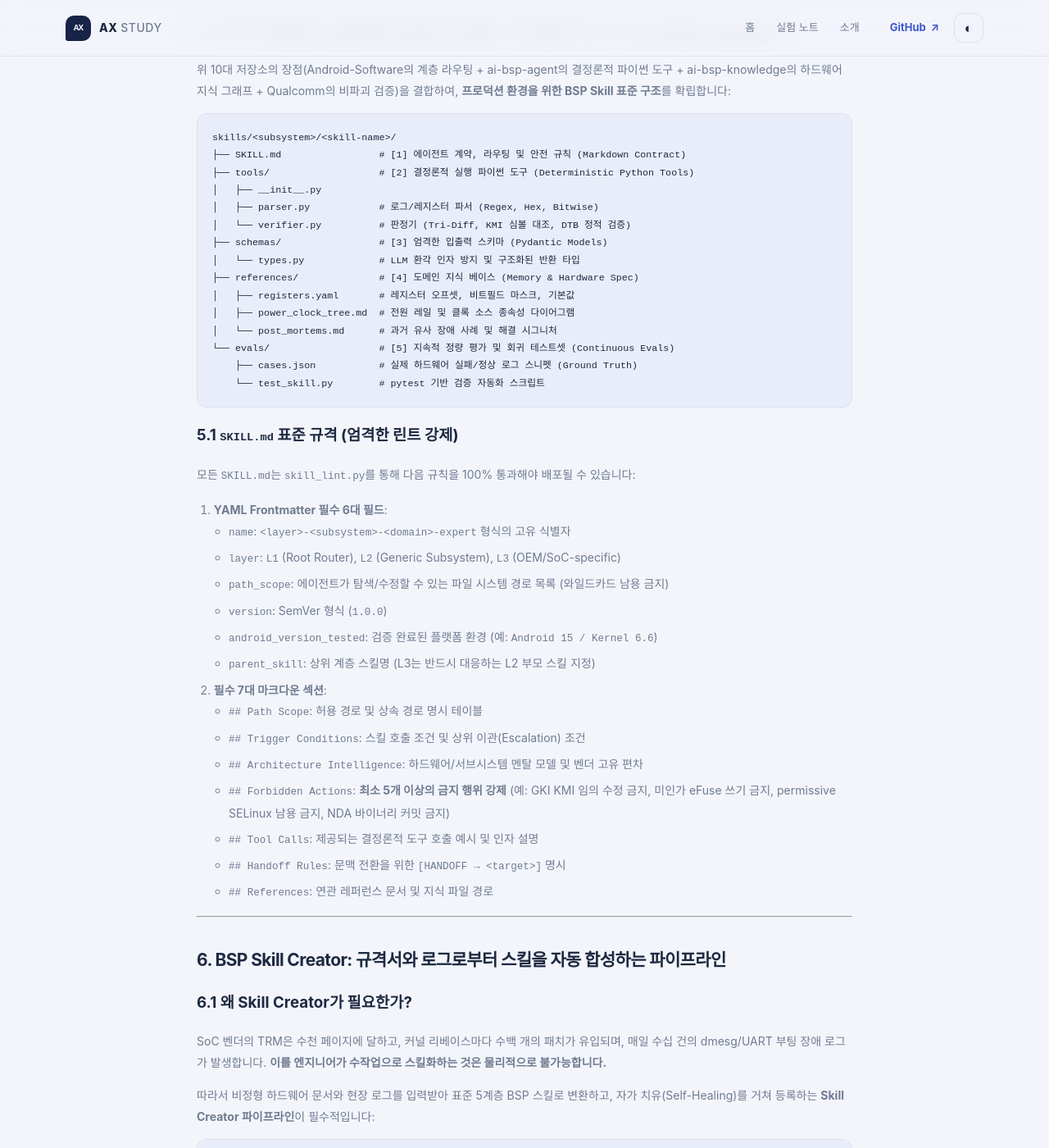
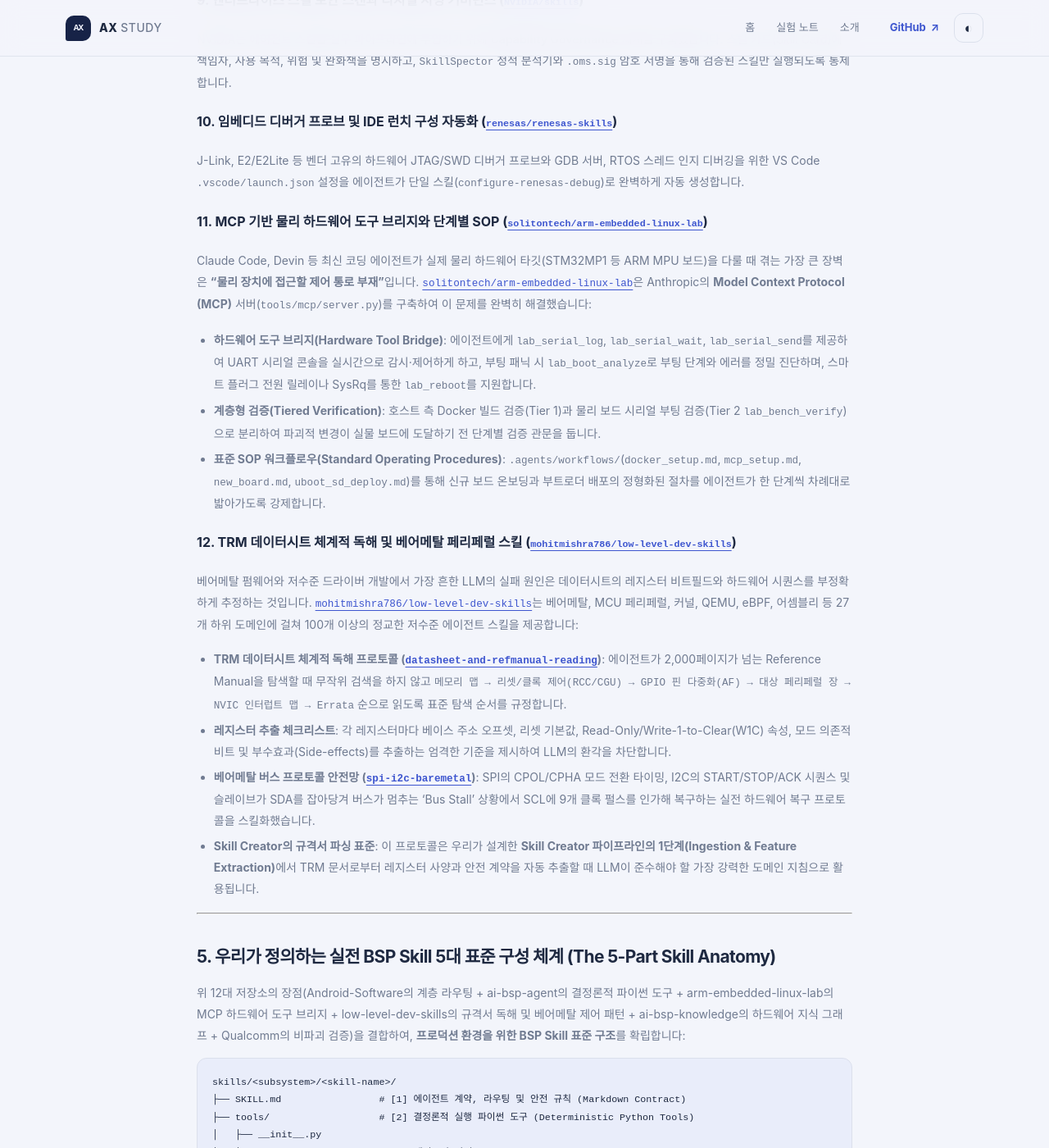
Before and after one commit to hkkoo/ax-study, a Jekyll site: the page built from _posts/2026-10-18-agentic-bsp-shift-definition-and-landscape.md, in a window 1280 px wide and 1400 px high, scrolled down 8445 px. Shown: the whole window at 82% size. Built offline with Jekyll 4.4.1, drawn with Linux system fonts in a browser that asks for light colours; some of the changed text lies outside the part shown.

Commit message:
[verified][agy] add arm-embedded-linux-lab and low-level-dev-skills to post 1

````diff
--- a/_posts/2026-10-18-agentic-bsp-shift-definition-and-landscape.md
+++ b/_posts/2026-10-18-agentic-bsp-shift-definition-and-landscape.md
@@ -1,7 +1,7 @@
 ---
 layout: post
 title: "Android BSP의 Agentic Shift (1) — 정의와 생태계 흐름"
-description: "Agentic Shift를 설명하는 분석 틀과 BSP의 물리적 제약, 글로벌 실리콘 벤더 지형도, 그리고 오픈소스 BSP Skill 10대 저장소 분석을 통한 스킬 구성 및 자동 생성(Skill Creator) 설계를 다룹니다."
+description: "Agentic Shift를 설명하는 분석 틀과 BSP의 물리적 제약, 글로벌 실리콘 벤더 지형도, 그리고 오픈소스 BSP Skill 12대 저장소 분석을 통한 스킬 구성 및 자동 생성(Skill Creator) 설계를 다룹니다."
 date: 2026-10-18 00:00:00 +0900
 ---
 
@@ -12,7 +12,7 @@
 시리즈의 첫 번째 글에서는 다음 내용을 종합적으로 정리합니다:
 1. **Agentic Shift를 설명하는 분석 틀(L1~L6)**과 임베디드 BSP 환경의 물리적 특수성
 2. **글로벌 실리콘 벤더(11개 사)의 에이전틱 준비 상황 및 3대 그룹 분류**
-3. **오픈소스 생태계에서 수집·분석한 10대 BSP Skill 저장소의 아키텍처 특징**
+3. **오픈소스 생태계에서 수집·분석한 12대 BSP Skill 저장소의 아키텍처 특징**
 4. **결정론적 무환각(Zero-Hallucination)을 보장하는 5계층 BSP Skill 표준 구조**
 5. **TRM 데이터시트와 로그로부터 스킬을 자동 합성하는 'Skill Creator' 파이프라인 설계**
 
@@ -138,11 +138,11 @@
 
 ---
 
-## 4. 우리가 분석한 오픈소스 BSP Skill 10대 저장소의 구조적 특징
+## 4. 우리가 분석한 오픈소스 BSP Skill 12대 저장소의 구조적 특징
 
 우리는 인터넷에 공개된 다양한 엔지니어링 에이전트 저장소를 로컬 환경에 직접 클론하고 심층 분석했습니다. 각 리포지토리가 취하고 있는 구조적 특징과 장단점을 비교하면 다음과 같습니다.
 
-### 4.1 10대 오픈소스 BSP Skill 비교 매트릭스
+### 4.1 12대 오픈소스 BSP Skill 비교 매트릭스
 
 | 저장소명 | 핵심 도메인 | 스킬 구현 방식 | 안전/거버넌스 장치 | 지식 표현 및 평가(Eval) 체계 |
 |---|---|---|---|---|
@@ -150,6 +150,8 @@
 | [`liangyongqin/ai-bsp-agent`](https://github.com/liangyongqin/ai-bsp-agent)<br/>*(원저장소: jonaschen)* | Android/Linux BSP<br/>RCA 진단 (v6.8) | **결정론적 Python Tools**<br/>(`skills/bsp_diagnostics/`) | 정규식 조기부팅 선별(LLM 우회),<br/>입출력 Pydantic 스키마 강제 | 539개 단위/통합 테스트,<br/>`skill_improvement.py` 자가 학습 |
 | [`liangyongqin/ai-bsp-knowledge-skill-sets`](https://github.com/liangyongqin/ai-bsp-knowledge-skill-sets)<br/>/ [`NasdaqGodzilla`](https://github.com/NasdaqGodzilla/ai-bsp-knowledge-skill-sets) | SoC 하드웨어 지식,<br/>DVFS, 전원, 클록 트리 | Claude Code 스킬 +<br/>임베디드 그래프 DB (Kuzu) | 원시 레지스터 주소 검증기,<br/>중복 노드 방지 멱등성 보장 | **380+ 정량 회귀 테스트(Eval)**,<br/>`hardware-spec-extractor` (TRM/XML) |
 | [`qualcomm-linux/qcom-linux-skills`](https://github.com/qualcomm-linux/qcom-linux-skills) | Snapdragon Linux,<br/>QDL 플래시, 부팅 검증 | 단위 Python CLI 스크립트<br/>(`pyserial` UART 자동화) | 비파괴 기본 원칙, 종료 코드(`exit 0`),<br/>Fenced Sanity Checks | `references/` 보드 메타데이터,<br/>LAVA CI 연동 리포트 |
+| [`solitontech/arm-embedded-linux-lab`](https://github.com/solitontech/arm-embedded-linux-lab)<br/>*(물리 보드 벤치 랩)* | ARM 임베디드 Linux,<br/>U-Boot, Kernel, TFTP/NFS | Claude Code 워크플로우 +<br/>**MCP 하드웨어 도구 브리지** | 물리 릴레이/SysRq 전원 제어,<br/>단계별 SOP 및 격리 Docker 빌드 | UART 콘솔 실시간 모니터링,<br/>`lab_boot_analyze`, `lab_bench_verify` |
+| [`mohitmishra786/low-level-dev-skills`](https://github.com/mohitmishra786/low-level-dev-skills)<br/>*(베어메탈 & 저수준 스킬)* | 베어메탈, MCU 페리페럴,<br/>SPI/I2C/UART/MMIO, 커널 | 27개 도메인 Markdown 스킬<br/>(100+ Agent Skills 모음) | 버스 스톨 9-클록 복구 가이드,<br/>W1C 비트 오염 방지 안전 규칙 | **TRM 데이터시트 체계적 독해 프로토콜**,<br/>레지스터 맵/비트필드 추출 체크리스트 |
 | [`Higangssh/yocto-agent-skills`](https://github.com/Higangssh/yocto-agent-skills) | Yocto Project,<br/>BitBake 빌드 트리아지 | 릴리즈 인지 라우팅 +<br/>참조 문서 점진적 노출 | 버전 간 문법 오염 원천 차단,<br/>`do_compile` 에러 구간 추출 | `evals/cases/` 프롬프트 벤치마크,<br/>QA 에러 및 오버라이드 가이드 |
 | [`intel/linux-kernel-oops`](https://github.com/intel/linux-kernel-oops) | x86 Linux 커널<br/>Panic/Oops 분석 | Stack Trace 파서 +<br/>`decode_stacktrace.sh` | 디버그 심볼(`vmlinux`) 필수 요구,<br/>구조화된 RCA 템플릿 강제 | First Bad Frame 심볼 역추적,<br/>`evals/` 모의 크래시 검증 |
 | [`tzussman/kernel-dev-skill`](https://github.com/tzussman/kernel-dev-skill) | Linux 커널 업스트림<br/>워크플로 자동화 | 공식 CLI 도구 래퍼<br/>(`b4`, `virtme-ng`, `git-bisect`) | 가상화 마이크로VM 격리 실행,<br/>Git 워크트리 변경 격리 | Linux 커널 개발 워크플로 매핑,<br/>Mailing List 패치 검증 |
@@ -159,7 +161,7 @@
 
 ---
 
-### 4.2 10대 저장소에서 도출한 핵심 설계 특징
+### 4.2 12대 저장소에서 도출한 핵심 설계 특징
 
 #### 1. "결정론적 추론 우선(Deterministic over Autonomy)" 원칙 ([`ai-bsp-agent`](https://github.com/liangyongqin/ai-bsp-agent))
 LLM에게 16진수 레지스터 주소 계산, 비트마스크 시프트, 수만 줄의 dmesg 정규식 파싱을 맡기면 반드시 환각이 발생합니다. [`liangyongqin/ai-bsp-agent`](https://github.com/liangyongqin/ai-bsp-agent)(원저장소: `jonaschen`)는 LLM(Brain)에게 오직 고수준 가설 수립과 도구 디스패치만 맡기고, **실제 계산과 로그 추출은 100% 순수 파이썬 도구(`skills/bsp_diagnostics/`)**에 위임합니다. 특히 초기 부팅 로그(TF-A, LK, U-Boot)는 순수 정규식으로 선별하여 LLM 호출 자체를 건너뜁니다.
@@ -197,11 +199,24 @@
 #### 10. 임베디드 디버거 프로브 및 IDE 런치 구성 자동화 ([`renesas/renesas-skills`](https://github.com/renesas/renesas-skills))
 J-Link, E2/E2Lite 등 벤더 고유의 하드웨어 JTAG/SWD 디버거 프로브와 GDB 서버, RTOS 스레드 인지 디버깅을 위한 VS Code `.vscode/launch.json` 설정을 에이전트가 단일 스킬(`configure-renesas-debug`)로 완벽하게 자동 생성합니다.
 
+#### 11. MCP 기반 물리 하드웨어 도구 브리지와 단계별 SOP ([`solitontech/arm-embedded-linux-lab`](https://github.com/solitontech/arm-embedded-linux-lab))
+Claude Code, Devin 등 최신 코딩 에이전트가 실제 물리 하드웨어 타깃(STM32MP1 등 ARM MPU 보드)을 다룰 때 겪는 가장 큰 장벽은 **"물리 장치에 접근할 제어 통로 부재"**입니다. [`solitontech/arm-embedded-linux-lab`](https://github.com/solitontech/arm-embedded-linux-lab)은 Anthropic의 **Model Context Protocol (MCP)** 서버(`tools/mcp/server.py`)를 구축하여 이 문제를 완벽히 해결했습니다:
+* **하드웨어 도구 브리지(Hardware Tool Bridge)**: 에이전트에게 `lab_serial_log`, `lab_serial_wait`, `lab_serial_send`를 제공하여 UART 시리얼 콘솔을 실시간으로 감시·제어하게 하고, 부팅 패닉 시 `lab_boot_analyze`로 부팅 단계와 에러를 정밀 진단하며, 스마트 플러그 전원 릴레이나 SysRq를 통한 `lab_reboot`를 지원합니다.
+* **계층형 검증(Tiered Verification)**: 호스트 측 Docker 빌드 검증(Tier 1)과 물리 보드 시리얼 부팅 검증(Tier 2 `lab_bench_verify`)으로 분리하여 파괴적 변경이 실물 보드에 도달하기 전 단계별 검증 관문을 둡니다.
+* **표준 SOP 워크플로우(Standard Operating Procedures)**: `.agents/workflows/`(`docker_setup.md`, `mcp_setup.md`, `new_board.md`, `uboot_sd_deploy.md`)를 통해 신규 보드 온보딩과 부트로더 배포의 정형화된 절차를 에이전트가 한 단계씩 차례대로 밟아가도록 강제합니다.
+
+#### 12. TRM 데이터시트 체계적 독해 및 베어메탈 페리페럴 스킬 ([`mohitmishra786/low-level-dev-skills`](https://github.com/mohitmishra786/low-level-dev-skills))
+베어메탈 펌웨어와 저수준 드라이버 개발에서 가장 흔한 LLM의 실패 원인은 데이터시트의 레지스터 비트필드와 하드웨어 시퀀스를 부정확하게 추정하는 것입니다. [`mohitmishra786/low-level-dev-skills`](https://github.com/mohitmishra786/low-level-dev-skills)는 베어메탈, MCU 페리페럴, 커널, QEMU, eBPF, 어셈블리 등 27개 하위 도메인에 걸쳐 100개 이상의 정교한 저수준 에이전트 스킬을 제공합니다:
+* **TRM 데이터시트 체계적 독해 프로토콜 ([`datasheet-and-refmanual-reading`](https://github.com/mohitmishra786/low-level-dev-skills/blob/main/skills/baremetal/datasheet-and-refmanual-reading/SKILL.md))**: 에이전트가 2,000페이지가 넘는 Reference Manual을 탐색할 때 무작위 검색을 하지 않고 `메모리 맵 → 리셋/클록 제어(RCC/CGU) → GPIO 핀 다중화(AF) → 대상 페리페럴 장 → NVIC 인터럽트 맵 → Errata` 순으로 읽도록 표준 탐색 순서를 규정합니다.
+* **레지스터 추출 체크리스트**: 각 레지스터마다 베이스 주소 오프셋, 리셋 기본값, Read-Only/Write-1-to-Clear(W1C) 속성, 모드 의존적 비트 및 부수효과(Side-effects)를 추출하는 엄격한 기준을 제시하여 LLM의 환각을 차단합니다.
+* **베어메탈 버스 프로토콜 안전망 ([`spi-i2c-baremetal`](https://github.com/mohitmishra786/low-level-dev-skills/blob/main/skills/baremetal/spi-i2c-baremetal/SKILL.md))**: SPI의 CPOL/CPHA 모드 전환 타이밍, I2C의 START/STOP/ACK 시퀀스 및 슬레이브가 SDA를 잡아당겨 버스가 멈추는 'Bus Stall' 상황에서 SCL에 9개 클록 펄스를 인가해 복구하는 실전 하드웨어 복구 프로토콜을 스킬화했습니다.
+* **Skill Creator의 규격서 파싱 표준**: 이 프로토콜은 우리가 설계한 **Skill Creator 파이프라인의 1단계(Ingestion & Feature Extraction)**에서 TRM 문서로부터 레지스터 사양과 안전 계약을 자동 추출할 때 LLM이 준수해야 할 가장 강력한 도메인 지침으로 활용됩니다.
+
 ---
 
 ## 5. 우리가 정의하는 실전 BSP Skill 5대 표준 구성 체계 (The 5-Part Skill Anatomy)
 
-위 10대 저장소의 장점(Android-Software의 계층 라우팅 + ai-bsp-agent의 결정론적 파이썬 도구 + ai-bsp-knowledge의 하드웨어 지식 그래프 + Qualcomm의 비파괴 검증)을 결합하여, **프로덕션 환경을 위한 BSP Skill 표준 구조**를 확립합니다:
+위 12대 저장소의 장점(Android-Software의 계층 라우팅 + ai-bsp-agent의 결정론적 파이썬 도구 + arm-embedded-linux-lab의 MCP 하드웨어 도구 브리지 + low-level-dev-skills의 규격서 독해 및 베어메탈 제어 패턴 + ai-bsp-knowledge의 하드웨어 지식 그래프 + Qualcomm의 비파괴 검증)을 결합하여, **프로덕션 환경을 위한 BSP Skill 표준 구조**를 확립합니다:
 
 ```text
 skills/<subsystem>/<skill-name>/
@@ -265,7 +280,7 @@
 ### 6.2 5단계 합성 파이프라인 세부 동작
 
 1. **Stage 1: Ingestion & Feature Extraction (특징 추출)**
-   * `hardware-spec-extractor`를 활용하여 PDF/XML에서 레지스터 이름, 오프셋, 비트필드(RW/RO), 리셋 값을 추출합니다.
+   * `hardware-spec-extractor`와 [`datasheet-and-refmanual-reading`](https://github.com/mohitmishra786/low-level-dev-skills/blob/main/skills/baremetal/datasheet-and-refmanual-reading/SKILL.md) 프로토콜을 결합하여, Reference Manual의 체계적 독해 순서(메모리 맵 → 클록 트리 → GPIO 다중화 → 페리페럴 레지스터)에 따라 PDF/XML에서 레지스터 이름, 오프셋, 비트필드(RW/RO/W1C), 리셋 값을 정밀 추출합니다.
    * `ingest_postmortem.py`와 `kernel_oops` 파서를 적용하여 패닉 로그의 콜스택 시그니처와 원인 컴포넌트를 분리합니다.
    * 전원 레일(PMIC), eFuse, GKI ABI 심볼 등 위험 영역을 기계적으로 태깅합니다.
 
````
